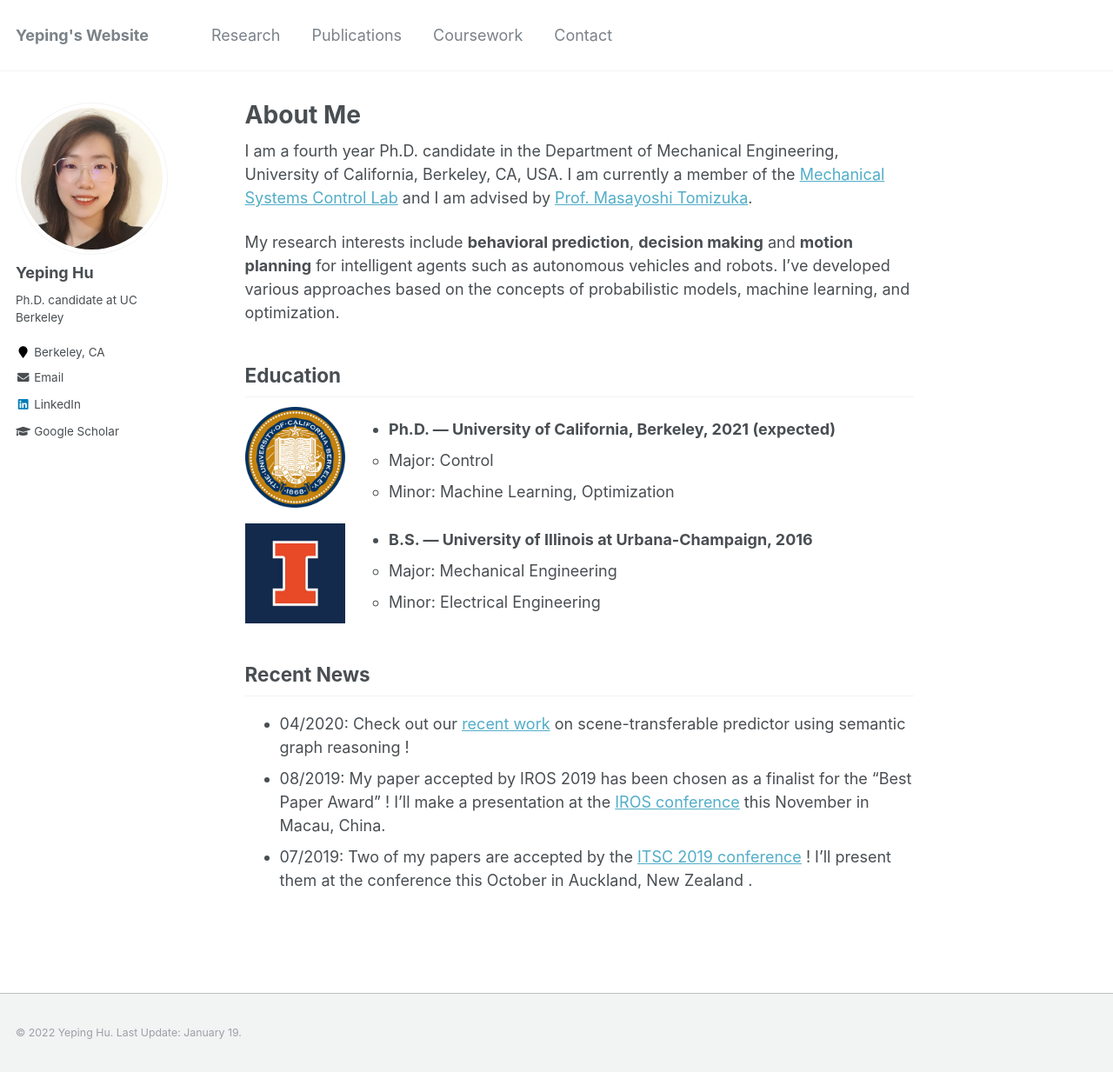
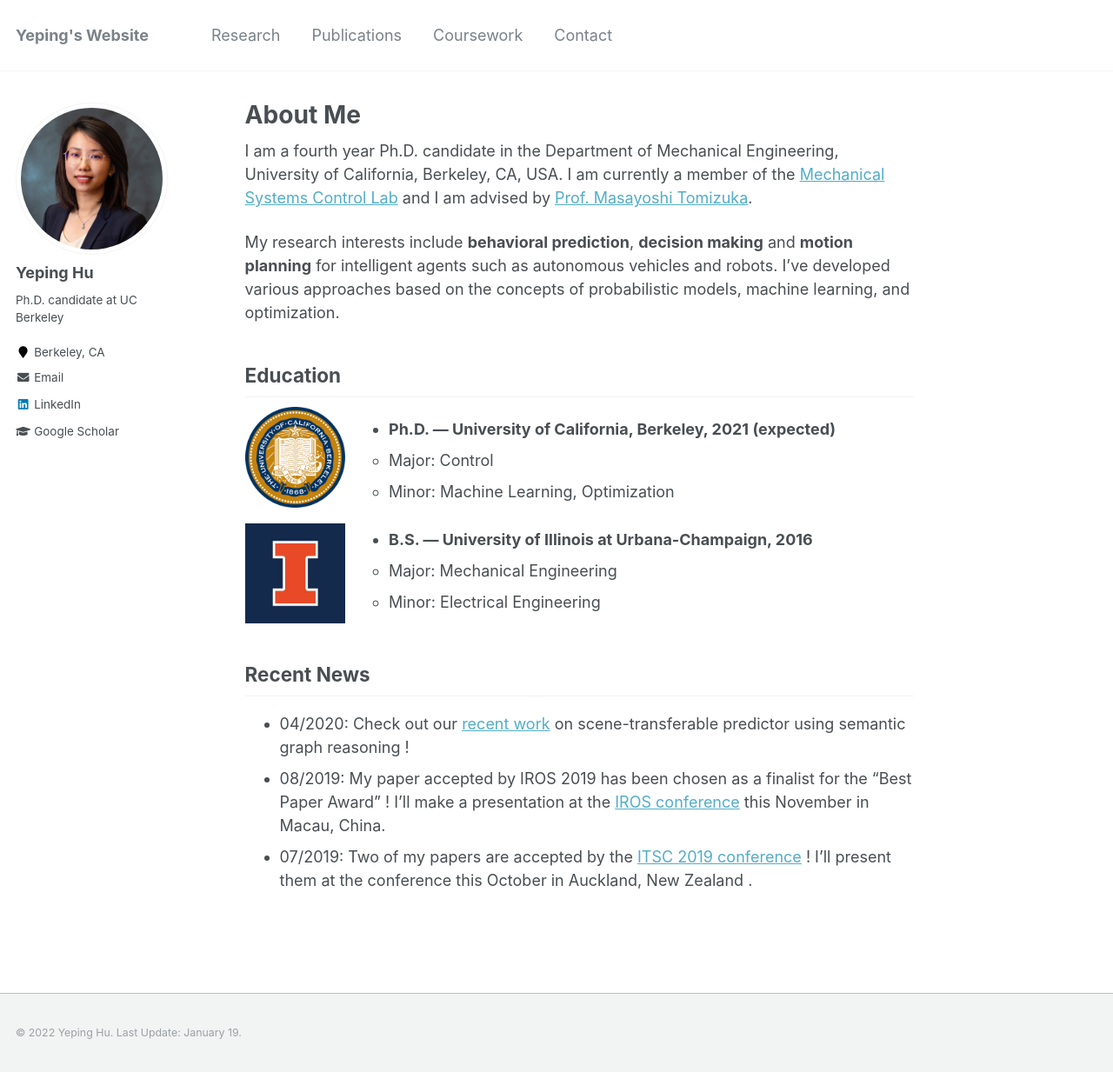
Before and after one commit to Yeping-Hu/yeping-hu.github.io, a Jekyll site: the page built from _pages/about.md, in a window 1280 px wide and 1233 px high. Shown: the whole window at 87% size. Built offline with Jekyll 4.4.1, drawn with Linux system fonts in a browser that asks for light colours; a script that is not in the unit is left out.

Commit message:
change picture

```diff
--- a/_config.yml
+++ b/_config.yml
@@ -84,7 +84,7 @@ gems:
 # Site Author
 author:
   name             : "Yeping Hu"
-  avatar           : "IMG_0959.JPG"
+  avatar           : "Yeping_2022_crop.JPG"
   bio              : "Ph.D. candidate at UC Berkeley"
   location         : "Berkeley, CA"
   employer         :
```
Also changed, not shown: images/Yeping_2022_crop.JPG (added).
